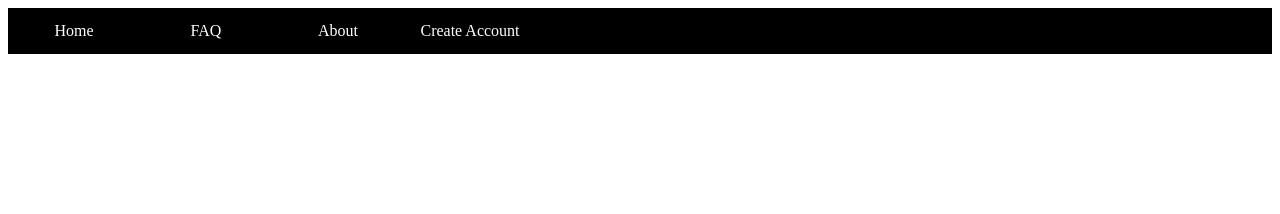
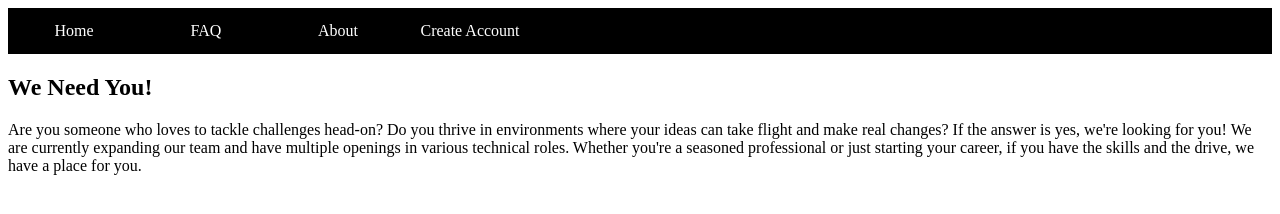
Before and after one commit to fiorittoev/system82, a plain HTML site: page NavBarLinks/About.html in a window 1280 px wide. Drawn offline with Linux system fonts and the light colour scheme.

Commit message:
about page

```diff
--- a/NavBarLinks/About.html
+++ b/NavBarLinks/About.html
@@ -13,6 +13,11 @@
 </ul>
 
 <body>
+    <h2>We Need You!</h2>
+    <p>
+   Are you someone who loves to tackle challenges head-on? Do you thrive in environments where your ideas can take flight and make real changes? If the answer is yes, we're looking for you!
+   We are currently expanding our team and have multiple openings in various technical roles. Whether you're a seasoned professional or just starting your career, if you have the skills and the drive, we have a place for you.
+    </p>
 
 </body>
 </html>
```
